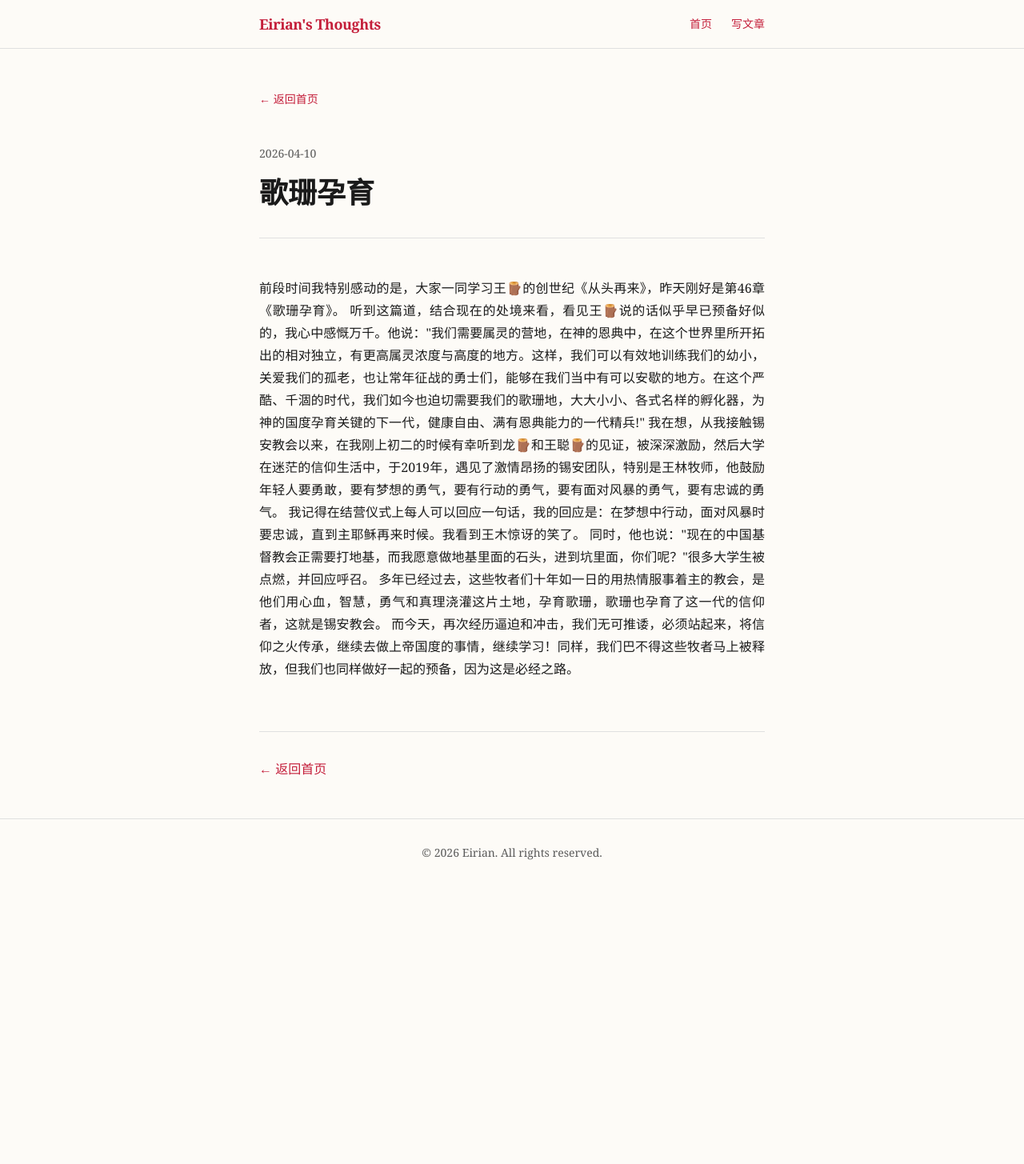
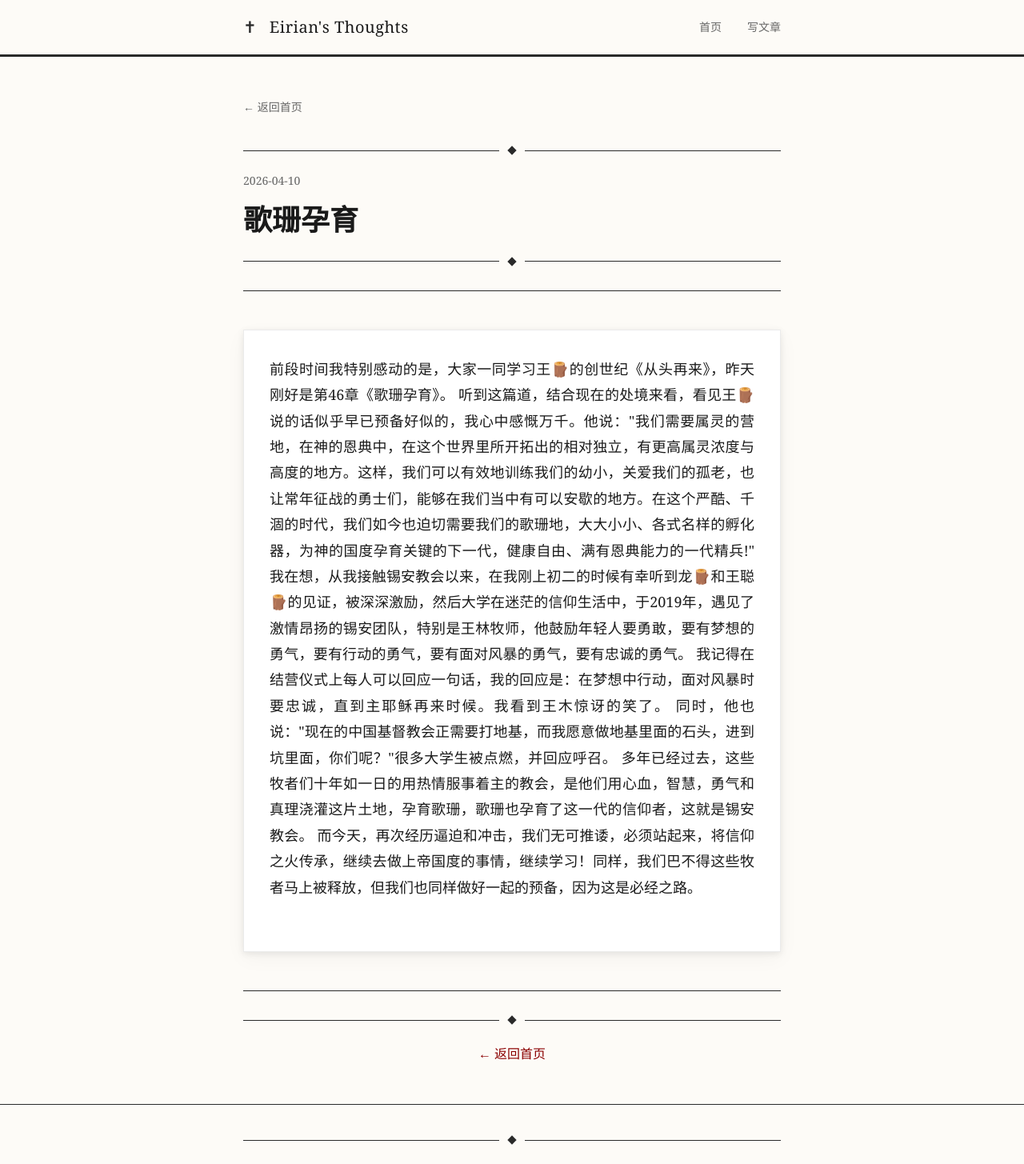
Before and after one commit to Eirian-design/my-thoughts, a Next.js app: page /post/geshan in a window 1280 px wide. Shown: the top 1455 px of the page at 80% size. Before the commit the page ends 1108 px from the top, so only its background shows below. Built offline with nearby package versions, Linux system fonts and the light colour scheme.

Commit message:
style: 哥特式基督风格 - 卡片阴影、黑白配色、十字装饰

```diff
--- a/src/app/globals.css
+++ b/src/app/globals.css
@@ -2,19 +2,23 @@
 
 :root {
   --bg: #fdfbf7;
+  --bg-card: #ffffff;
   --text: #1a1a1a;
-  --text-light: #5a5a5a;
-  --accent: #c41e3a;
-  --border: #e0e0e0;
+  --text-light: #666;
+  --accent: #8b0000;
+  --border: #2a2a2a;
+  --gothic: #1a1a1a;
 }
 
 @media (prefers-color-scheme: dark) {
   :root {
-    --bg: #1a1a1a;
+    --bg: #0d0d0d;
+    --bg-card: #1a1a1a;
     --text: #e5e5e5;
-    --text-light: #a0a0a0;
-    --accent: #e85d75;
-    --border: #333;
+    --text-light: #999;
+    --accent: #c95050;
+    --border: #444;
+    --gothic: #e5e5e5;
   }
 }
 
@@ -22,18 +26,16 @@ body {
   background: var(--bg);
   color: var(--text);
   font-family: Georgia, "Times New Roman", Times, serif;
-  line-height: 1.75;
+  line-height: 1.8;
   -webkit-font-smoothing: antialiased;
 }
 
-/* 标题字体 */
 h1, h2, h3, h4, h5, h6 {
   font-family: Georgia, "Times New Roman", Times, serif;
   font-weight: 600;
   line-height: 1.3;
 }
 
-/* 链接样式 */
 a {
   color: var(--accent);
   text-decoration: none;
@@ -43,35 +45,127 @@ a:hover {
   text-decoration: underline;
 }
 
-/* 文章内容样式 */
+::selection {
+  background: var(--accent);
+  color: white;
+}
+
+/* 哥特式尖顶拱形装饰 */
+.gothic-arch {
+  position: relative;
+}
+
+.gothic-arch::before {
+  content: '';
+  position: absolute;
+  top: -20px;
+  left: 50%;
+  transform: translateX(-50%);
+  width: 40px;
+  height: 20px;
+  border: 2px solid var(--border);
+  border-bottom: none;
+  border-radius: 40px 40px 0 0;
+}
+
+/* 黑色装饰线条 */
+.gothic-divider {
+  display: flex;
+  align-items: center;
+  justify-content: center;
+  gap: 12px;
+}
+
+.gothic-divider::before,
+.gothic-divider::after {
+  content: '';
+  flex: 1;
+  height: 1px;
+  background: var(--border);
+}
+
+.gothic-divider-center {
+  width: 8px;
+  height: 8px;
+  background: var(--border);
+  transform: rotate(45deg);
+}
+
+/* 卡片阴影 - 哥特式深色 */
+.gothic-card {
+  background: var(--bg-card);
+  box-shadow:
+    0 2px 8px rgba(0, 0, 0, 0.08),
+    0 8px 24px rgba(0, 0, 0, 0.04);
+  border: 1px solid rgba(0, 0, 0, 0.08);
+  transition: all 0.3s ease;
+}
+
+.gothic-card:hover {
+  box-shadow:
+    0 4px 12px rgba(0, 0, 0, 0.12),
+    0 12px 32px rgba(0, 0, 0, 0.08);
+  transform: translateY(-2px);
+}
+
+/* 哥特式窗花装饰 - 四叶图案 */
+.gothic-window {
+  position: relative;
+  overflow: hidden;
+}
+
+.gothic-window::after {
+  content: '✦';
+  position: absolute;
+  top: 12px;
+  right: 12px;
+  font-size: 12px;
+  color: var(--border);
+  opacity: 0.4;
+}
+
+/* 文章内容 - 阅读界面 */
+.prose {
+  font-size: 18px;
+}
+
 .prose p {
-  margin-bottom: 1.5em;
+  margin-bottom: 1.8em;
   text-align: justify;
   hyphens: auto;
 }
 
 .prose h2 {
-  font-size: 1.5em;
-  margin-top: 2em;
-  margin-bottom: 0.75em;
+  font-size: 1.6em;
+  margin-top: 2.5em;
+  margin-bottom: 1em;
+  border-bottom: 1px solid var(--border);
+  padding-bottom: 0.3em;
 }
 
 .prose h3 {
-  font-size: 1.25em;
-  margin-top: 1.5em;
-  margin-bottom: 0.5em;
+  font-size: 1.3em;
+  margin-top: 2em;
+  margin-bottom: 0.8em;
 }
 
+/* 哥特式引号装饰 */
 .prose blockquote {
   border-left: 3px solid var(--accent);
-  padding-left: 1em;
-  margin: 1.5em 0;
+  padding: 0.5em 0 0.5em 1.5em;
+  margin: 2em 0;
   font-style: italic;
   color: var(--text-light);
+  position: relative;
 }
 
-/* 选中文本样式 */
-::selection {
-  background: var(--accent);
-  color: white;
+.prose blockquote::before {
+  content: '“';
+  position: absolute;
+  left: -5px;
+  top: -10px;
+  font-size: 3em;
+  color: var(--border);
+  opacity: 0.2;
+  font-family: Georgia, serif;
 }
--- a/src/app/layout.tsx
+++ b/src/app/layout.tsx
@@ -14,30 +14,43 @@ export default function RootLayout({
   return (
     <html lang="zh-CN">
       <body>
-        <div className="min-h-screen flex flex-col">
-          {/* 顶部导航 - 简洁风格 */}
-          <header className="border-b border-[var(--border)] py-4">
-            <div className="max-w-[680px] mx-auto px-6 flex justify-between items-center">
-              <a href="/" className="text-lg font-bold tracking-tight hover:opacity-70 transition-opacity">
-                Eirian's Thoughts
-              </a>
-              <nav className="flex gap-6 text-sm text-[var(--text-light)]">
-                <a href="/" className="hover:text-[var(--text)] transition-colors">首页</a>
-                <a href="/admin" className="hover:text-[var(--text)] transition-colors">写文章</a>
-              </nav>
+        <div className="min-h-screen flex flex-col" style={{ background: 'var(--bg)' }}>
+          {/* 顶部导航 - 哥特式线条装饰 */}
+          <header className="border-b" style={{ borderColor: 'var(--border)', borderBottomWidth: '3px' }}>
+            <div className="max-w-[720px] mx-auto px-6 py-5">
+              <div className="flex justify-between items-center">
+                {/* 左侧：十字装饰 + 标题 */}
+                <div className="flex items-center gap-4">
+                  <span className="text-xl" style={{ color: 'var(--border)' }}>✝</span>
+                  <a href="/" className="text-xl font-serif font-medium tracking-wide hover:opacity-70 transition-opacity" style={{ color: 'var(--text)' }}>
+                    Eirian's Thoughts
+                  </a>
+                </div>
+                <nav className="flex gap-8 text-sm" style={{ color: 'var(--text-light)' }}>
+                  <a href="/" className="hover:opacity-70 transition-opacity" style={{ color: 'var(--text-light)' }}>首页</a>
+                  <a href="/admin" className="hover:opacity-70 transition-opacity" style={{ color: 'var(--text-light)' }}>写文章</a>
+                </nav>
+              </div>
             </div>
           </header>
 
           <main className="flex-1">
-            <div className="max-w-[680px] mx-auto px-6 py-12">
+            <div className="max-w-[720px] mx-auto px-6 py-12">
               {children}
             </div>
           </main>
 
-          <footer className="border-t border-[var(--border)] py-8 text-center">
-            <p className="text-sm text-[var(--text-light)]">
-              © {new Date().getFullYear()} Eirian. All rights reserved.
-            </p>
+          {/* 底部装饰 */}
+          <footer className="border-t py-10" style={{ borderColor: 'var(--border)', borderTopWidth: '1px' }}>
+            <div className="max-w-[720px] mx-auto px-6">
+              {/* 哥特式分隔线 */}
+              <div className="gothic-divider mb-6">
+                <div className="gothic-divider-center" />
+              </div>
+              <p className="text-center text-sm" style={{ color: 'var(--text-light)' }}>
+                © {new Date().getFullYear()} Eirian · Soli Deo Gloria
+              </p>
+            </div>
           </footer>
         </div>
       </body>
--- a/src/app/page.tsx
+++ b/src/app/page.tsx
@@ -7,37 +7,46 @@ export default function Home() {
   );
 
   return (
-    <div className="space-y-16">
-      {/* 标题区 */}
-      <section className="text-center py-8 border-b border-[var(--border)]">
-        <p className="text-xs uppercase tracking-[0.2em] text-[var(--text-light)] mb-3">
+    <div className="space-y-10">
+      {/* 标题区 - 哥特式分隔 */}
+      <section className="text-center py-8 mb-12">
+        <div className="gothic-divider mb-6">
+          <div className="gothic-divider-center" />
+        </div>
+        <p className="text-xs uppercase tracking-[0.25em] mb-3" style={{ color: 'var(--text-light)' }}>
           Personal Notes
         </p>
-        <h1 className="text-3xl font-serif font-medium tracking-tight">
+        <h1 className="text-3xl font-serif font-medium tracking-tight" style={{ color: 'var(--text)' }}>
           Eirian's Thoughts
         </h1>
+        <div className="gothic-divider mt-6">
+          <div className="gothic-divider-center" />
+        </div>
       </section>
 
-      {/* 文章列表 - WSJ 风格 */}
-      <section className="space-y-12">
+      {/* 文章列表 - 哥特式卡片 */}
+      <section className="space-y-6">
         {sortedPosts.map((post) => (
-          <article key={post.id} className="pb-12 border-b border-[var(--border)] last:border-0">
+          <article
+            key={post.id}
+            className="gothic-card p-6 gothic-window"
+          >
             <div className="flex items-center gap-3 mb-3">
-              <time className="text-sm text-[var(--text-light)]">{post.date}</time>
+              <time className="text-sm" style={{ color: 'var(--text-light)' }}>{post.date}</time>
               {post.tags.length > 0 && (
                 <>
-                  <span className="text-[var(--border)]">·</span>
-                  <span className="text-sm text-[var(--text-light)]">
+                  <span style={{ color: 'var(--border)' }}>·</span>
+                  <span className="text-sm" style={{ color: 'var(--text-light)' }}>
                     {post.tags.join(", ")}
                   </span>
                 </>
               )}
             </div>
             <Link href={`/post/${post.id}`} className="block group">
-              <h2 className="text-2xl font-serif font-medium mb-3 group-hover:text-[var(--accent)] transition-colors">
+              <h2 className="text-xl font-serif font-medium mb-3 group-hover:text-[var(--accent)] transition-colors" style={{ color: 'var(--text)' }}>
                 {post.title}
               </h2>
-              <p className="text-[var(--text-light)] leading-relaxed">
+              <p className="text-base leading-relaxed" style={{ color: 'var(--text-light)' }}>
                 {post.excerpt}
               </p>
             </Link>
--- a/src/app/post/[id]/page.tsx
+++ b/src/app/post/[id]/page.tsx
@@ -21,45 +21,65 @@ export default async function PostPage({ params }: { params: Promise<{ id: strin
   }
 
   return (
-    <article className="max-w-[640px] mx-auto">
+    <article className="max-w-[680px] mx-auto">
       {/* 返回链接 */}
       <Link
         href="/"
-        className="inline-flex items-center text-sm text-[var(--text-light)] hover:text-[var(--text)] transition-colors mb-12"
+        className="inline-flex items-center text-sm mb-10 hover:text-[var(--accent)] transition-colors"
+        style={{ color: 'var(--text-light)' }}
       >
         ← 返回首页
       </Link>
 
-      {/* 文章头部 */}
-      <header className="mb-12 pb-8 border-b border-[var(--border)]">
+      {/* 文章头部 - 哥特式装饰 */}
+      <header className="mb-12 pb-8" style={{ borderBottom: '1px solid var(--border)' }}>
+        {/* 顶部装饰 */}
+        <div className="gothic-divider mb-6">
+          <div className="gothic-divider-center" />
+        </div>
+
         <div className="flex items-center gap-3 mb-4">
-          <time className="text-sm text-[var(--text-light)]">{post.date}</time>
+          <time className="text-sm" style={{ color: 'var(--text-light)' }}>{post.date}</time>
           {post.tags.length > 0 && (
             <>
-              <span className="text-[var(--border)]">·</span>
-              <span className="text-sm text-[var(--text-light)]">
+              <span style={{ color: 'var(--border)' }}>·</span>
+              <span className="text-sm" style={{ color: 'var(--text-light)' }}>
                 {post.tags.join(", ")}
               </span>
             </>
           )}
         </div>
-        <h1 className="text-3xl md:text-4xl font-serif font-medium leading-tight">
+        <h1 className="text-3xl md:text-4xl font-serif font-medium leading-tight" style={{ color: 'var(--text)' }}>
           {post.title}
         </h1>
+
+        {/* 底部装饰 */}
+        <div className="gothic-divider mt-6">
+          <div className="gothic-divider-center" />
+        </div>
       </header>
 
-      {/* 文章内容 */}
-      <div className="prose">
+      {/* 文章内容 - 白色背景黑色字体 */}
+      <div
+        className="prose bg-white p-8 gothic-card"
+        style={{
+          background: 'var(--bg-card)',
+          color: 'var(--text)'
+        }}
+      >
         {post.content.split("\n\n").map((paragraph, i) => (
           <p key={i}>{paragraph}</p>
         ))}
       </div>
 
       {/* 底部导航 */}
-      <nav className="mt-16 pt-8 border-t border-[var(--border)]">
+      <nav className="mt-12 pt-8" style={{ borderTop: '1px solid var(--border)' }}>
+        <div className="gothic-divider">
+          <div className="gothic-divider-center" />
+        </div>
         <Link
           href="/"
-          className="text-[var(--accent)] hover:underline"
+          className="block text-center mt-6 text-[var(--accent)] hover:underline"
         >
           ← 返回首页
         </Link>
```
